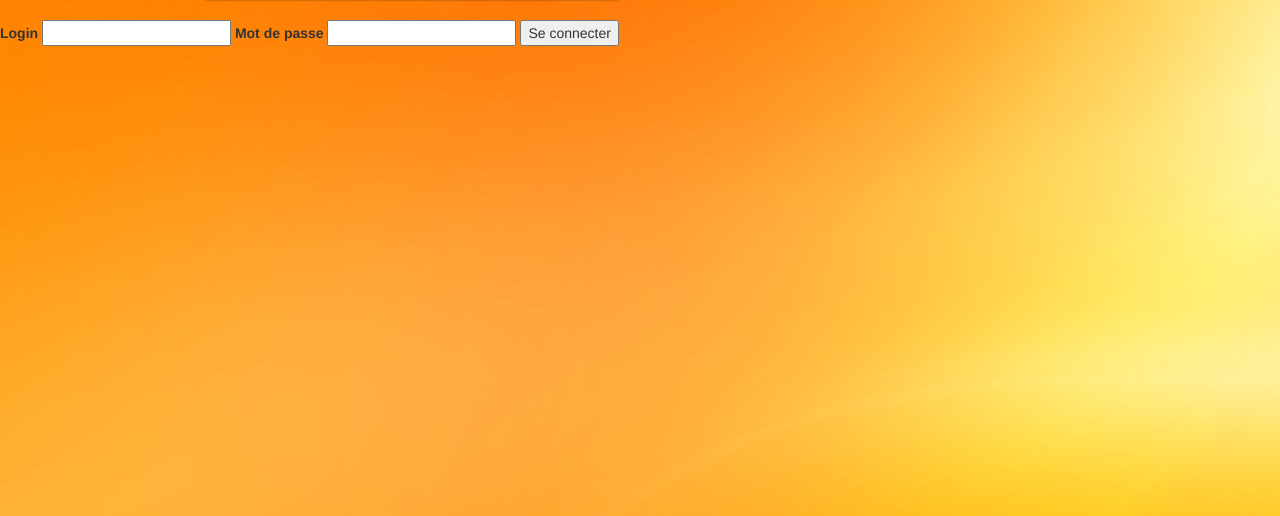
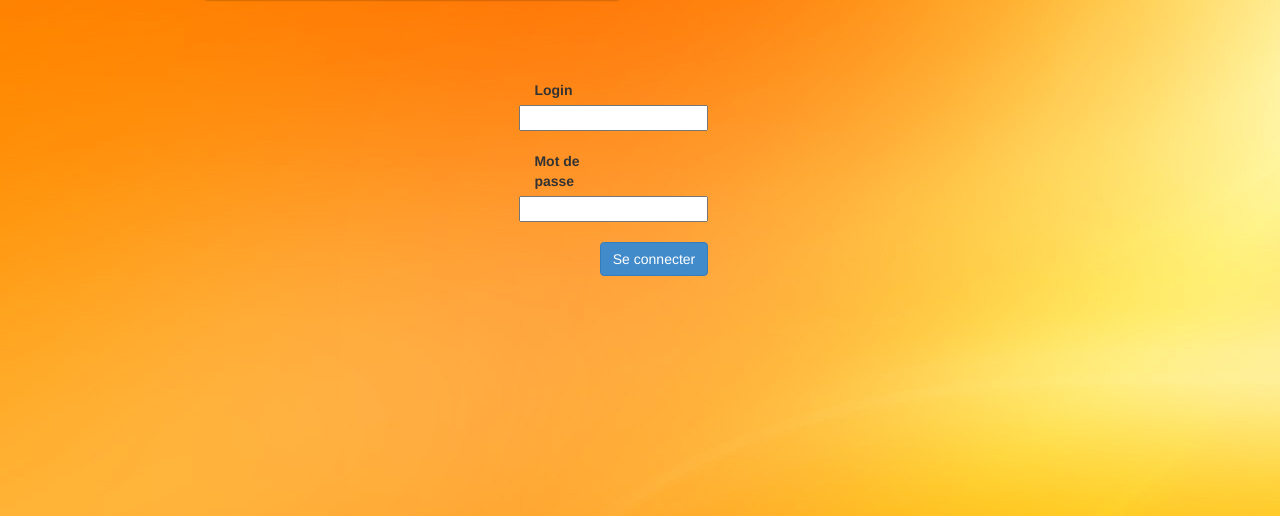
Before and after one commit to TopperHarley54/ProjetTut, a PHP site: page /PromoSphere.php?a=Connexion in a window 1280 px wide. Shown: the part 223-739 px from the top of the page. Run offline with PHP 8.4, Linux system fonts and the light colour scheme.

Commit message:
Changement final de l'affichage pour la journée
parce que y'en a marre
Reste pour le moment : changement de couleur de la barre de nav
adaptabilité pour tous les formats de page

```diff
--- a/Affichage.php
+++ b/Affichage.php
@@ -106,14 +106,24 @@
 
 			echo '<div>';
 				echo '<form action="Connexion.php" method="post">
+                    <div class="row">
+                        <br><br><br>
+                        <div class="col-lg-offset-4 col-lg-4">
+                            <div class="col-lg-offset-2 col-lg-8">
+					            <div class="col-lg-4">
+                                    <label for="Login">Login</label>
+                                </div>
+					            <input type="text" name="login" value=""/><br><br>
 
-					<label for="Login">Login</label>
-					<input type="text" name="login" value=""/>
+                                <div class="col-lg-4">
+					                <label for="mdp">Mot de passe</label>
+                                </div>
+					            <input type="password" name="mdp" value=""/><br><br>
 
-					<label for="mdp">Mot de passe</label>
-					<input type="password" name="mdp" value=""/>
-
-					<input type="submit" value="Se connecter"/>
+					            <div class="col-lg-offset-4"><input type="submit" value="Se connecter"/ class="btn btn-primary"></div>
+                            </div>
+                        </div>
+                    </div>
 					</form>';
 			echo '</div>';
 		}
@@ -126,27 +136,39 @@
 		}
 
 		public static function Inscription(){
-			echo '<div>';
-			echo '<form action="Inscription.php" method="post">
+			echo '<div class="row"><br><br><br>
+                    <div class="col-lg-offset-4 col-lg-4"><div class="col-lg-offset-2 col-lg-8">
+			        <form action="Inscription.php" method="post">
 
-				<label for="Login">Login</label>
-				<input type="text" name="login" value=""/>
+                    <div class="col-lg-4">
+				        <label for="Login">Login</label>
+                    </div>
+				    <input type="text" name="login" value=""/><br><br>
 
-				<label for="mdp">Mot de passe</label>
-				<input type="password" name="mdp" value=""/>
+                    <div class="col-lg-4">
+				        <label for="mdp">Mot de passe</label>
+                    </div>
+				    <input type="password" name="mdp" value=""/><br><br>
 
-				<label for="prenom">Prenom</label>
-				<input type="text" name="prenom" value=""/>
+                    <div class="col-lg-4">
+				        <label for="prenom">Prenom</label>
+                    </div>
+				    <input type="text" name="prenom" value=""/><br><br>
 
-				<label for="nom">Nom</label>
-				<input type="text" name="nom" value=""/>
+                    <div class="col-lg-4">
+				        <label for="nom">Nom</label>
+                    </div>
+				    <input type="text" name="nom" value=""/><br><br>
 
-				<label for="email">Email</label>
-				<input type="text" name="email" value=""/>
+                    <div class="col-lg-4">
+				        <label for="email">Email</label>
+                    </div>
+				    <input type="text" name="email" value=""/><br><br>
 
-				<input type="submit" value="S\'inscrire"/>
-				</form>';
-			echo '</div>';
+				    <div class="col-lg-offset-4"><input type="submit" value="S\'inscrire"/ class="btn btn-primary"></div>
+				    </form>
+                    </div></div>
+			    </div>';
 		}
 
 		public static function Afi($art){
```
